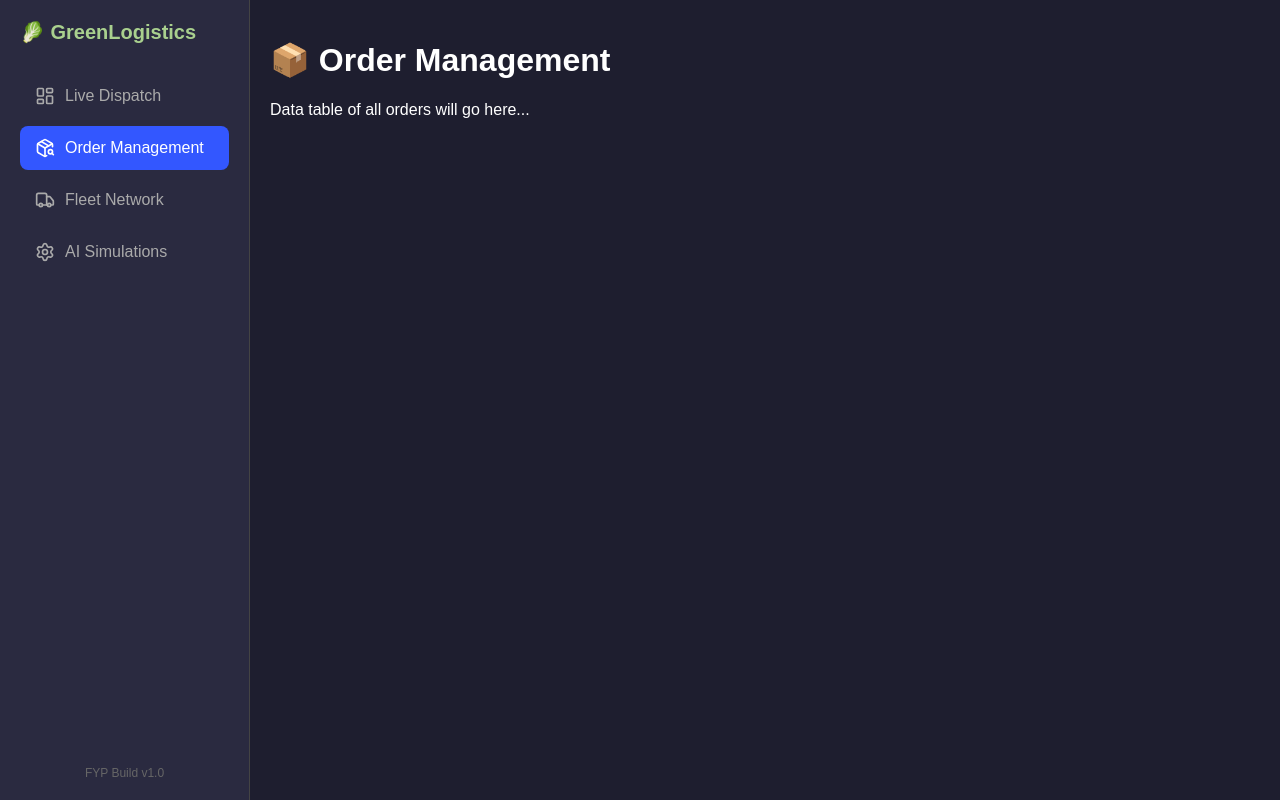
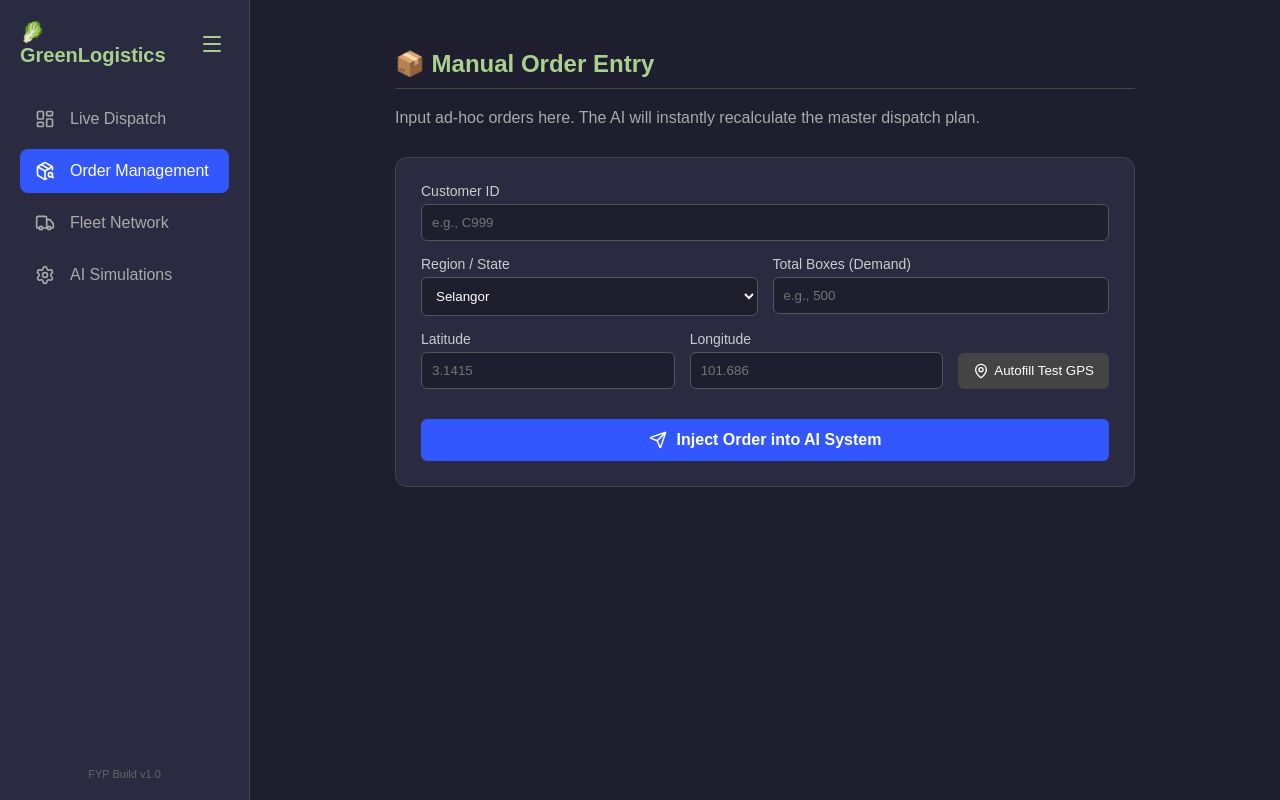
Before and after one commit to Ling2609/GreenLogistic-NSSPCHackathon, a React app in the folder frontend/: page /orders in a window 1280 px wide. Built offline with nearby package versions, Linux system fonts and the light colour scheme; the HTML template or start-up script is replaced by a standard one.

Commit message:
feat: implement OrdersPage component for manual order entry; integrate API for order submission and route recalculation

```diff
--- a/frontend/src/App.jsx
+++ b/frontend/src/App.jsx
@@ -1,13 +1,10 @@
+import { useState } from 'react'
 import { BrowserRouter as Router, Routes, Route, Link, useLocation } from 'react-router-dom'
-import { LayoutDashboard, PackageSearch, Truck, Settings } from 'lucide-react'
+import { LayoutDashboard, PackageSearch, Truck, Settings, Menu } from 'lucide-react'
 
 // --- PLACEHOLDER PAGES ---
-// Later, we will move these into their own separate files!
-import LiveMapDashboard from './LiveMapDashboard' // We will create this next!
-
-function OrdersPage() {
-  return <div style={{ padding: '20px' }}><h1>📦 Order Management</h1><p>Data table of all orders will go here...</p></div>
-}
+import LiveMapDashboard from './LiveMapDashboard'
+import OrdersPage from './OrdersPage'
 
 function FleetPage() {
   return <div style={{ padding: '20px' }}><h1>🚚 Fleet & Capacity</h1><p>Truck details and capacity limits will go here...</p></div>
@@ -20,37 +17,73 @@ function SettingsPage() {
 // --- NAVIGATION COMPONENT ---
 function Sidebar() {
   const location = useLocation();
+  // State to track if the sidebar is expanded or collapsed
+  const [isExpanded, setIsExpanded] = useState(true);
 
-  // A helper function to make the active button look highlighted
+  // Dynamic styling based on expansion state
   const getLinkStyle = (path) => ({
-    display: 'flex', alignItems: 'center', gap: '10px', padding: '12px 15px',
-    textDecoration: 'none', borderRadius: '8px', marginBottom: '8px',
+    display: 'flex',
+    alignItems: 'center',
+    gap: isExpanded ? '15px' : '0px',
+    padding: '12px 15px',
+    justifyContent: isExpanded ? 'flex-start' : 'center',
+    textDecoration: 'none',
+    borderRadius: '8px',
+    marginBottom: '8px',
     backgroundColor: location.pathname === path ? '#3357FF' : 'transparent',
     color: location.pathname === path ? 'white' : '#aaa',
-    transition: '0.2s'
+    transition: 'all 0.2s ease',
+    whiteSpace: 'nowrap' // Prevents text from dropping to the next line during animation
   });
 
   return (
-    <div style={{ width: '250px', backgroundColor: '#2a2a40', borderRight: '1px solid #444', padding: '20px', display: 'flex', flexDirection: 'column' }}>
-      <h2 style={{ color: '#A9D08E', margin: '0 0 30px 0', fontSize: '20px' }}>🥬 GreenLogistics</h2>
+    <div style={{
+      width: isExpanded ? '250px' : '80px', // The magic toggle!
+      transition: 'width 0.3s ease', // Smooth sliding animation
+      backgroundColor: '#2a2a40',
+      borderRight: '1px solid #444',
+      padding: isExpanded ? '20px' : '20px 10px',
+      display: 'flex',
+      flexDirection: 'column',
+      overflowX: 'hidden' // Hides text when collapsed
+    }}>
 
+      {/* Top Header & Toggle Button */}
+      <div style={{ display: 'flex', alignItems: 'center', justifyContent: isExpanded ? 'space-between' : 'center', marginBottom: '30px' }}>
+        {isExpanded && <h2 style={{ color: '#A9D08E', margin: 0, fontSize: '20px' }}>🥬 GreenLogistics</h2>}
+
+        <button
+          onClick={() => setIsExpanded(!isExpanded)}
+          style={{ background: 'transparent', border: 'none', color: '#A9D08E', cursor: 'pointer', padding: '5px', display: 'flex', alignItems: 'center' }}
+          title="Toggle Menu"
+        >
+          <Menu size={24} />
+        </button>
+      </div>
+
+      {/* Navigation Links */}
       <nav style={{ display: 'flex', flexDirection: 'column', flex: 1 }}>
         <Link to="/" style={getLinkStyle('/')}>
-          <LayoutDashboard size={20} /> Live Dispatch
+          <div style={{ minWidth: '20px', display: 'flex', justifyContent: 'center' }}><LayoutDashboard size={20} /></div>
+          {isExpanded && <span>Live Dispatch</span>}
         </Link>
         <Link to="/orders" style={getLinkStyle('/orders')}>
-          <PackageSearch size={20} /> Order Management
+          <div style={{ minWidth: '20px', display: 'flex', justifyContent: 'center' }}><PackageSearch size={20} /></div>
+          {isExpanded && <span>Order Management</span>}
         </Link>
         <Link to="/fleet" style={getLinkStyle('/fleet')}>
-          <Truck size={20} /> Fleet Network
+          <div style={{ minWidth: '20px', display: 'flex', justifyContent: 'center' }}><Truck size={20} /></div>
+          {isExpanded && <span>Fleet Network</span>}
         </Link>
         <Link to="/settings" style={getLinkStyle('/settings')}>
-          <Settings size={20} /> AI Simulations
+          <div style={{ minWidth: '20px', display: 'flex', justifyContent: 'center' }}><Settings size={20} /></div>
+          {isExpanded && <span>AI Simulations</span>}
         </Link>
       </nav>
 
-      <div style={{ color: '#666', fontSize: '12px', textAlign: 'center' }}>
-        FYP Build v1.0
+      {/* Footer Version */}
+      <div style={{ color: '#666', fontSize: '11px', textAlign: 'center', whiteSpace: 'nowrap' }}>
+        {isExpanded ? 'FYP Build v1.0' : 'v1.0'}
       </div>
     </div>
   )
@@ -60,12 +93,8 @@ function Sidebar() {
 function App() {
   return (
     <Router>
-      <div style={{ display: 'flex', height: '100vh', width: '100vw', backgroundColor: '#1e1e2f', color: 'white', fontFamily: 'sans-serif' }}>
-
-        {/* The permanent Navigation Menu */}
+      <div style={{ display: 'flex', height: '100vh', width: '100vw', backgroundColor: '#1e1e2f', color: 'white', fontFamily: 'sans-serif', overflow: 'hidden' }}>
         <Sidebar />
-
-        {/* The dynamic window that changes based on the URL */}
         <div style={{ flex: 1, overflowY: 'auto' }}>
           <Routes>
             <Route path="/" element={<LiveMapDashboard />} />
@@ -74,7 +103,6 @@ function App() {
             <Route path="/settings" element={<SettingsPage />} />
           </Routes>
         </div>
-
       </div>
     </Router>
   )
--- /dev/null
+++ b/frontend/src/OrdersPage.jsx
@@ -0,0 +1,103 @@
+import { useState } from 'react';
+import { Send, MapPin } from 'lucide-react';
+
+function OrdersPage() {
+  const [formData, setFormData] = useState({
+    customer_id: '',
+    state: 'Selangor',
+    total_boxes: '',
+    lat: '',
+    lon: ''
+  });
+  const [status, setStatus] = useState('');
+
+  // Helper to instantly fill in dummy GPS coordinates for testing
+  const autofillGPS = () => {
+    setFormData({ ...formData, lat: '2.9213', lon: '101.6559', state: 'Selangor' }); // Cyberjaya
+  };
+
+  const handleSubmit = async (e) => {
+    e.preventDefault();
+    setStatus('Sending to AI...');
+
+    try {
+      const response = await fetch('http://127.0.0.1:8000/api/orders/new', {
+        method: 'POST',
+        headers: { 'Content-Type': 'application/json' },
+        body: JSON.stringify({
+          customer_id: formData.customer_id,
+          state: formData.state,
+          total_boxes: parseInt(formData.total_boxes),
+          lat: parseFloat(formData.lat),
+          lon: parseFloat(formData.lon)
+        })
+      });
+
+      if (response.ok) {
+        setStatus('✅ Order Added & Routes Recalculated!');
+        setFormData({ customer_id: '', state: 'Selangor', total_boxes: '', lat: '', lon: '' });
+      } else {
+        setStatus('❌ Error: Could not reach backend.');
+      }
+    } catch {
+      setStatus('❌ Network Error.');
+    }
+  };
+
+  return (
+    <div style={{ padding: '30px', maxWidth: '800px', margin: '0 auto', color: 'white' }}>
+      <h2 style={{ color: '#A9D08E', borderBottom: '1px solid #444', paddingBottom: '10px' }}>📦 Manual Order Entry</h2>
+      <p style={{ color: '#aaa', marginBottom: '30px' }}>
+        Input ad-hoc orders here. The AI will instantly recalculate the master dispatch plan.
+      </p>
+
+      <div style={{ backgroundColor: '#2a2a40', padding: '25px', borderRadius: '12px', border: '1px solid #444' }}>
+        <form onSubmit={handleSubmit} style={{ display: 'flex', flexDirection: 'column', gap: '15px' }}>
+
+          <div>
+            <label style={{ display: 'block', marginBottom: '5px', fontSize: '14px', color: '#ccc' }}>Customer ID</label>
+            <input required type="text" placeholder="e.g., C999" value={formData.customer_id} onChange={e => setFormData({...formData, customer_id: e.target.value})} style={{ width: '100%', padding: '10px', borderRadius: '6px', border: '1px solid #555', backgroundColor: '#1e1e2f', color: 'white' }} />
+          </div>
+
+          <div style={{ display: 'flex', gap: '15px' }}>
+            <div style={{ flex: 1 }}>
+              <label style={{ display: 'block', marginBottom: '5px', fontSize: '14px', color: '#ccc' }}>Region / State</label>
+              <select value={formData.state} onChange={e => setFormData({...formData, state: e.target.value})} style={{ width: '100%', padding: '10px', borderRadius: '6px', border: '1px solid #555', backgroundColor: '#1e1e2f', color: 'white' }}>
+                <option value="Selangor">Selangor</option>
+                <option value="Perak">Perak</option>
+                <option value="Johor">Johor</option>
+                <option value="Pahang">Pahang</option>
+              </select>
+            </div>
+            <div style={{ flex: 1 }}>
+              <label style={{ display: 'block', marginBottom: '5px', fontSize: '14px', color: '#ccc' }}>Total Boxes (Demand)</label>
+              <input required type="number" placeholder="e.g., 500" value={formData.total_boxes} onChange={e => setFormData({...formData, total_boxes: e.target.value})} style={{ width: '100%', padding: '10px', borderRadius: '6px', border: '1px solid #555', backgroundColor: '#1e1e2f', color: 'white' }} />
+            </div>
+          </div>
+
+          <div style={{ display: 'flex', gap: '15px', alignItems: 'flex-end' }}>
+            <div style={{ flex: 1 }}>
+              <label style={{ display: 'block', marginBottom: '5px', fontSize: '14px', color: '#ccc' }}>Latitude</label>
+              <input required type="number" step="any" placeholder="3.1415" value={formData.lat} onChange={e => setFormData({...formData, lat: e.target.value})} style={{ width: '100%', padding: '10px', borderRadius: '6px', border: '1px solid #555', backgroundColor: '#1e1e2f', color: 'white' }} />
+            </div>
+            <div style={{ flex: 1 }}>
+              <label style={{ display: 'block', marginBottom: '5px', fontSize: '14px', color: '#ccc' }}>Longitude</label>
+              <input required type="number" step="any" placeholder="101.686" value={formData.lon} onChange={e => setFormData({...formData, lon: e.target.value})} style={{ width: '100%', padding: '10px', borderRadius: '6px', border: '1px solid #555', backgroundColor: '#1e1e2f', color: 'white' }} />
+            </div>
+            <button type="button" onClick={autofillGPS} style={{ padding: '10px 15px', backgroundColor: '#444', color: 'white', border: 'none', borderRadius: '6px', cursor: 'pointer', display: 'flex', gap: '5px', alignItems: 'center' }}>
+              <MapPin size={16} /> Autofill Test GPS
+            </button>
+          </div>
+
+          <button type="submit" style={{ marginTop: '15px', padding: '12px', backgroundColor: '#3357FF', color: 'white', border: 'none', borderRadius: '6px', cursor: 'pointer', fontWeight: 'bold', fontSize: '16px', display: 'flex', justifyContent: 'center', gap: '10px', alignItems: 'center' }}>
+            <Send size={18} /> Inject Order into AI System
+          </button>
+
+          {status && <div style={{ marginTop: '10px', textAlign: 'center', color: status.includes('✅') ? '#33FF57' : '#FF5733' }}>{status}</div>}
+        </form>
+      </div>
+    </div>
+  );
+}
+
+export default OrdersPage;
```
Also changed, not shown: 1 other file (tests, documents, lock files or other folders).
